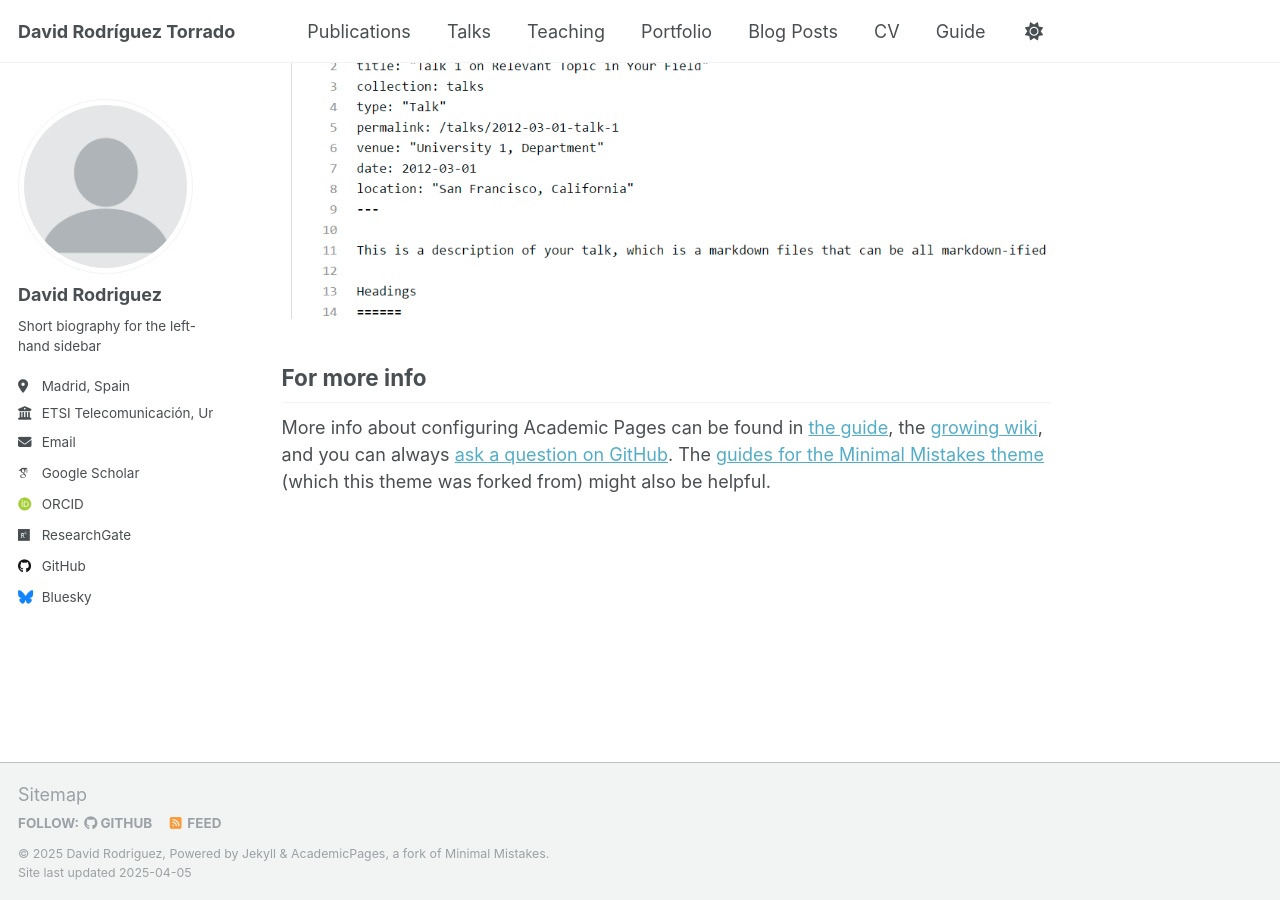
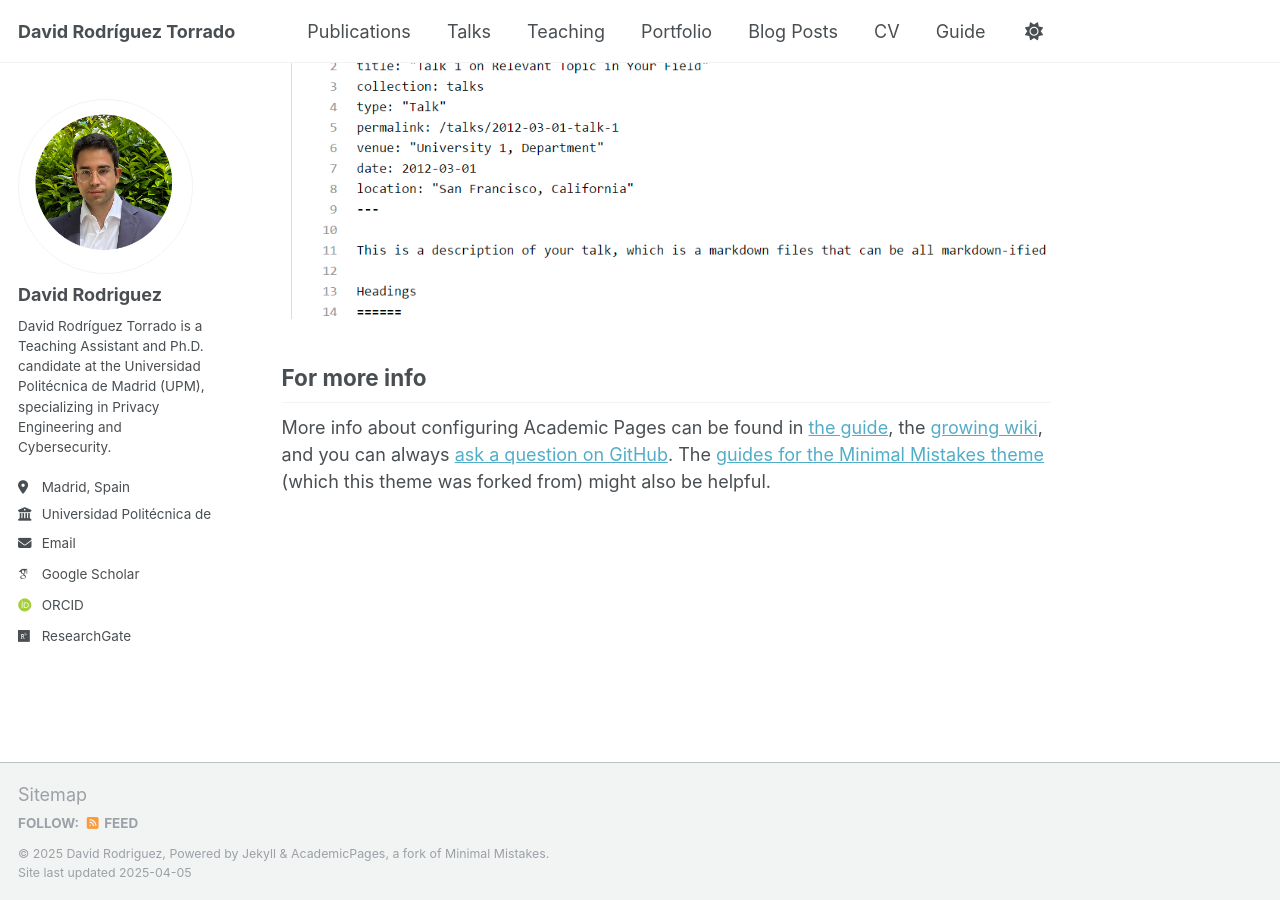
Before and after one commit to DavidRodriguezTorrado/DavidRodriguezTorrado.github.io, a Jekyll site: the page built from _pages/about.md, in a window 1280 px wide and 900 px high, scrolled down 2636 px. Built offline with Jekyll 4.4.1, drawn with Linux system fonts in a browser that asks for light colours; some web fonts are replaced.

Commit message:
Photo added.

```diff
--- a/_config.yml
+++ b/_config.yml
@@ -22,12 +22,12 @@ repository               : "academicpages/academicpages.github.io"
 #               Additional customization can be done by editing /_includes/author-profile.html
 author:
   # Biographic information
-  avatar           : "profile.png"
+  avatar           : "Foto-perfil.png"
   name             : "David Rodriguez"
   pronouns         : # example: "she/her"
-  bio              : "Short biography for the left-hand sidebar"
+  bio              : "David Rodríguez Torrado is a Teaching Assistant and Ph.D. candidate at the Universidad Politécnica de Madrid (UPM), specializing in Privacy Engineering and Cybersecurity."
   location         : "Madrid, Spain"
-  employer         : "ETSI Telecomunicación, Universidad Politécnica de Madrid"
+  employer         : "Universidad Politécnica de Madrid"
   uri              : # URL
   email            : "david.rtorrado@upm.es"
 
@@ -45,12 +45,12 @@ author:
   bitbucket        : # Username - Update with your username on the site
   codepen          : # Username
   dribbble         : # Username
-  github           : "academicpages"
+  github           : # "academicpages"
   kaggle           : # Username
   stackoverflow    : # User number or user number and name (i.e., use "1" or "1/jeff-atwood")
 
   # Social media
-  bluesky          : "bsky.app" # Replace this with you Bluesky username
+  bluesky          : # "bsky.app" # Replace this with you Bluesky username
   facebook         : # Username
   flickr           : # Username
   foursquare       : # Username
```
Also changed, not shown: images/Foto-perfil.png (added).
